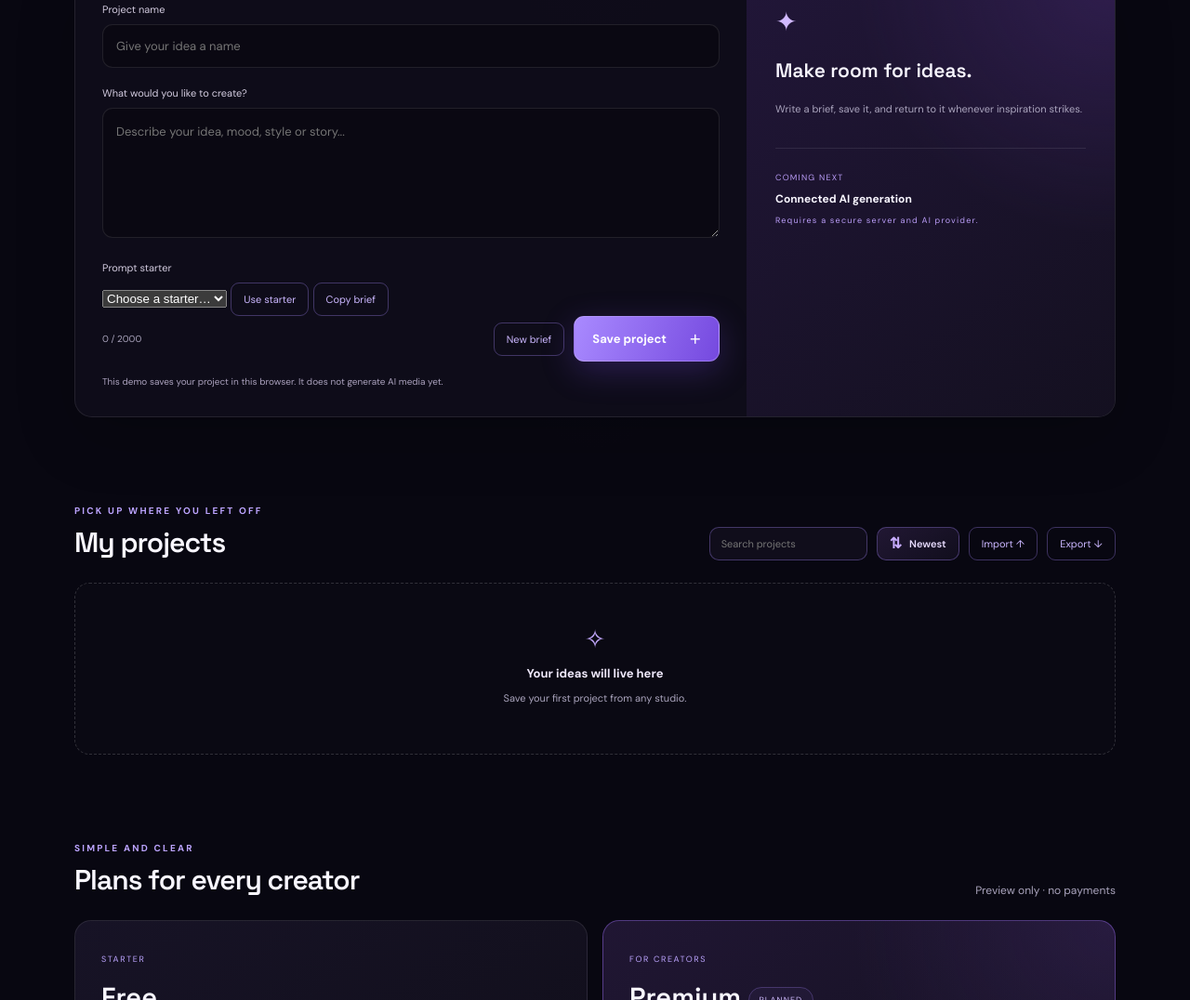
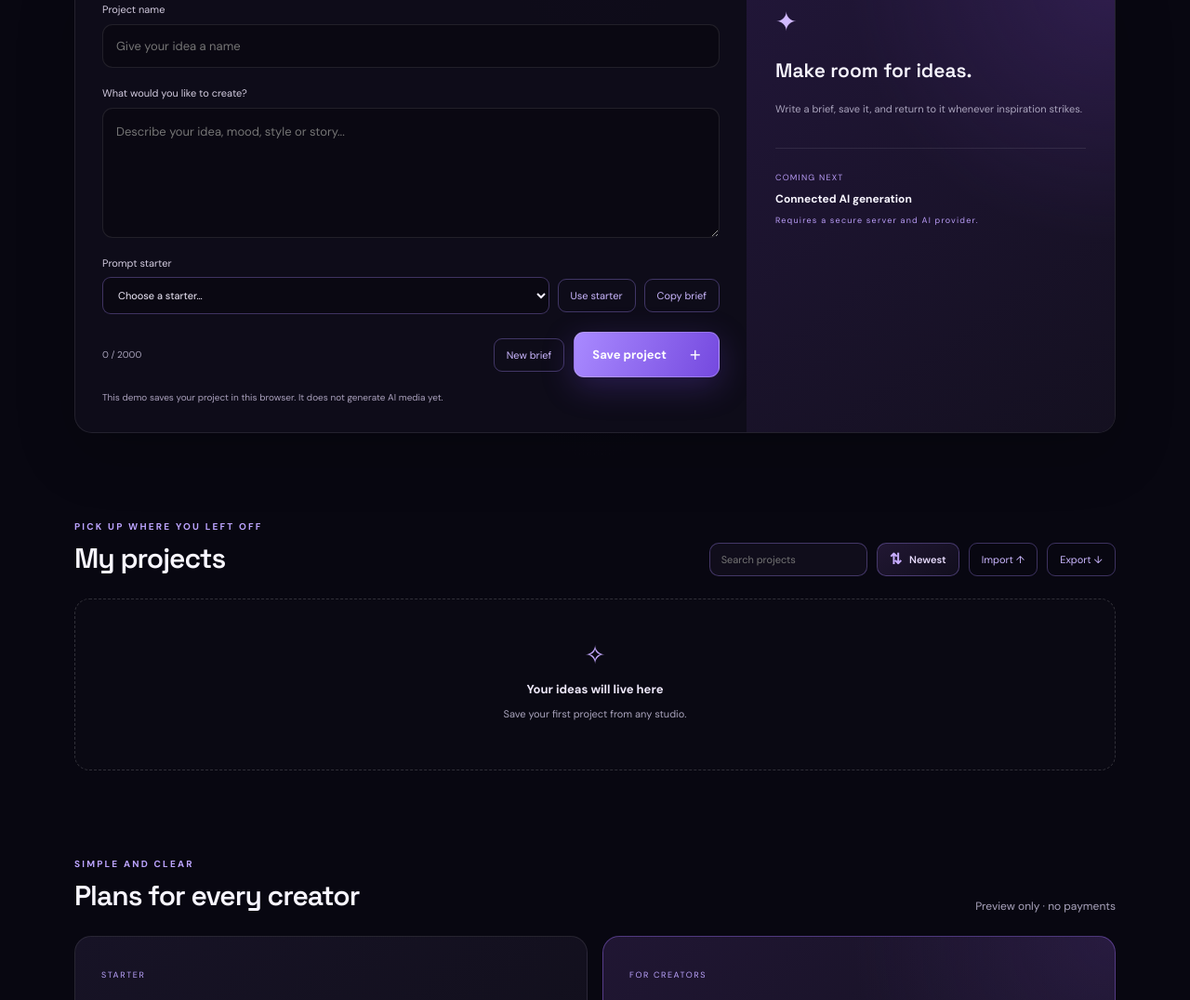
Before and after one commit to dbil0368-ui/alltoolshub, a plain HTML site: page synora/index.html in a window 1280 px wide. Shown: the part 1542-2618 px from the top of the page at 93% size. Drawn offline with Linux system fonts and the light colour scheme.

Commit message:
Style studio prompt starter controls

```diff
--- a/synora/styles.css
+++ b/synora/styles.css
@@ -121,3 +121,12 @@ body.midnight-theme .topbar{background:rgba(16,8,32,.88)}
 /* Import/export project controls */
 #projectSearch{max-width:190px}
 @media(max-width:560px){.project-tools{display:flex;align-items:center}.project-tools .text-btn{flex:1 1 auto}.project-tools .sort-btn{flex:0 0 auto}}
+
+
+/* Studio prompt starter controls */
+.prompt-tools{margin:-5px 0 19px}
+.prompt-tools>label{margin-bottom:8px}
+.prompt-tool-row{display:flex;gap:9px;align-items:center;flex-wrap:wrap}
+.prompt-tool-row select{flex:1 1 180px;min-width:0;margin:0;background:#0a0812;color:#f4efff;border:1px solid #a88aff55;border-radius:9px;padding:11px 12px;font:11px 'DM Sans',sans-serif}
+.prompt-tool-row .text-btn{white-space:nowrap}
+@media(max-width:560px){.prompt-tool-row{display:grid;grid-template-columns:1fr 1fr}.prompt-tool-row select{grid-column:1/-1;width:100%}.prompt-tool-row .text-btn{width:100%}}
```
